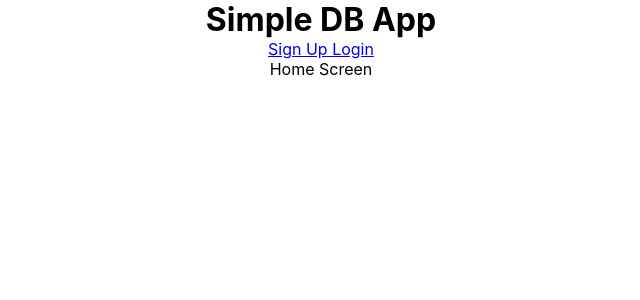
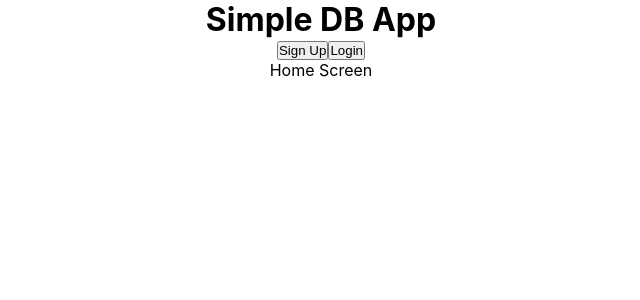
Before and after one commit to MichalPC/simple-database-manipulation-app, a React (Create React App) app: page / in a window 1280 px wide. Shown: the top 300 px of the page, without its empty margins (319-959 px from the left). Built offline with nearby package versions, Linux system fonts and the light colour scheme.

Commit message:
Insert buttons into the links.

```diff
--- a/src/App.js
+++ b/src/App.js
@@ -11,8 +11,16 @@ function App() {
         <div className="Header-text">
           <h1>Simple DB App</h1>
           <div className='Button-container'>
-              <Link className='Link-button' to={'/signup'}> Sign Up </Link>
-              <Link className='Link-button' to={'/home'}> Login </Link>
+              <Link className='Link-button' to={'/signup'}>
+              <button>
+                  <p>Sign Up</p>
+                </button>
+              </Link>
+              <Link className='Link-button' to={'/home'}>
+                <button>
+                  <p>Login</p>
+                </button>
+              </Link>
           </div>
         </div>
       </header>
```
